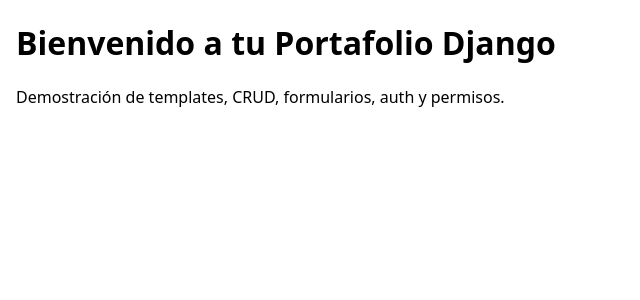
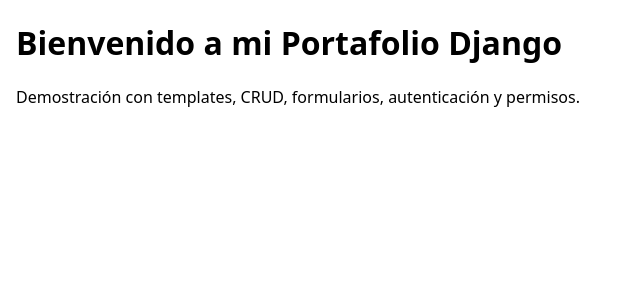
Before and after one commit to toffycaluga/evaluacion_portafolio_6_python, a Django app: page / in a window 1280 px wide. Shown: the part 38-338 px from the top of the page, without its empty margins (0-640 px from the left). Run offline with Django 5.2, Linux system fonts and the light colour scheme; parts of the project's set-up code (start-up, migrations or seed data) failed here and were passed over.

Commit message:
style(ui): mejora home con layout simple de Bootstrap

```diff
--- a/templates/home.html
+++ b/templates/home.html
@@ -1,6 +1,8 @@
 {% extends "base.html" %}
 {% block title %}Inicio{% endblock %}
 {% block content %}
-  <h1>Bienvenido a tu Portafolio Django</h1>
-  <p>Demostración de templates, CRUD, formularios, auth y permisos.</p>
+<div class="p-4 bg-light rounded-3 border">
+  <h1 class="h3">Bienvenido a mi Portafolio Django</h1>
+  <p class="mb-0">Demostración con templates, CRUD, formularios, autenticación y permisos.</p>
+</div>
 {% endblock %}
```
